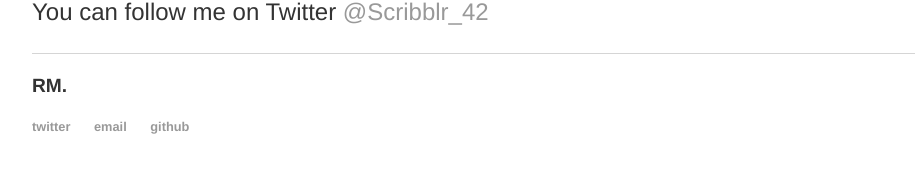
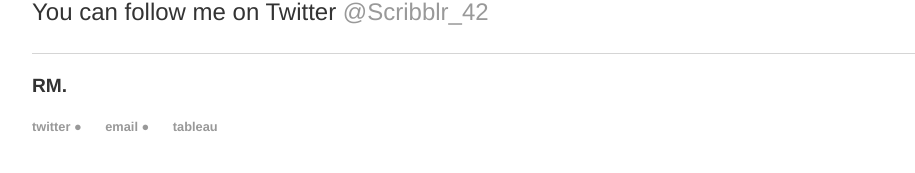
Before and after one commit to scribblr42/scribbles.github.io, a Jekyll site: the page built from about/index.html, in a window 1280 px wide. Shown: the part 494-667 px from the top of the page, without its empty margins (160-1075 px from the left). Built offline with Jekyll 4.4.1, drawn with Linux system fonts in a browser that asks for light colours.

Commit message:
Update default.html

```diff
--- a/_layouts/default.html
+++ b/_layouts/default.html
@@ -22,9 +22,9 @@
 			<footer>
 	    		<ul>
 				<p>RM.</p>
-				<li><a href="https://twitter.com/scribblr_42">twitter</a></li>
-	        		<li><a href="mailto:scribblr42@gmail.com">email</a></li>
-	        		<li><a href="https://github.com/scribblr42">github</a></li>
+				<li><a href="https://twitter.com/scribblr_42">twitter ●</a></li>
+	        		<li><a href="mailto:scribblr42@gmail.com">email ●</a></li>
+	        		<li><a href="https://public.tableau.com/profile/scribblr.42#!/">tableau</a></li>
 				</ul>
 			</ul>
 			</footer>
```
